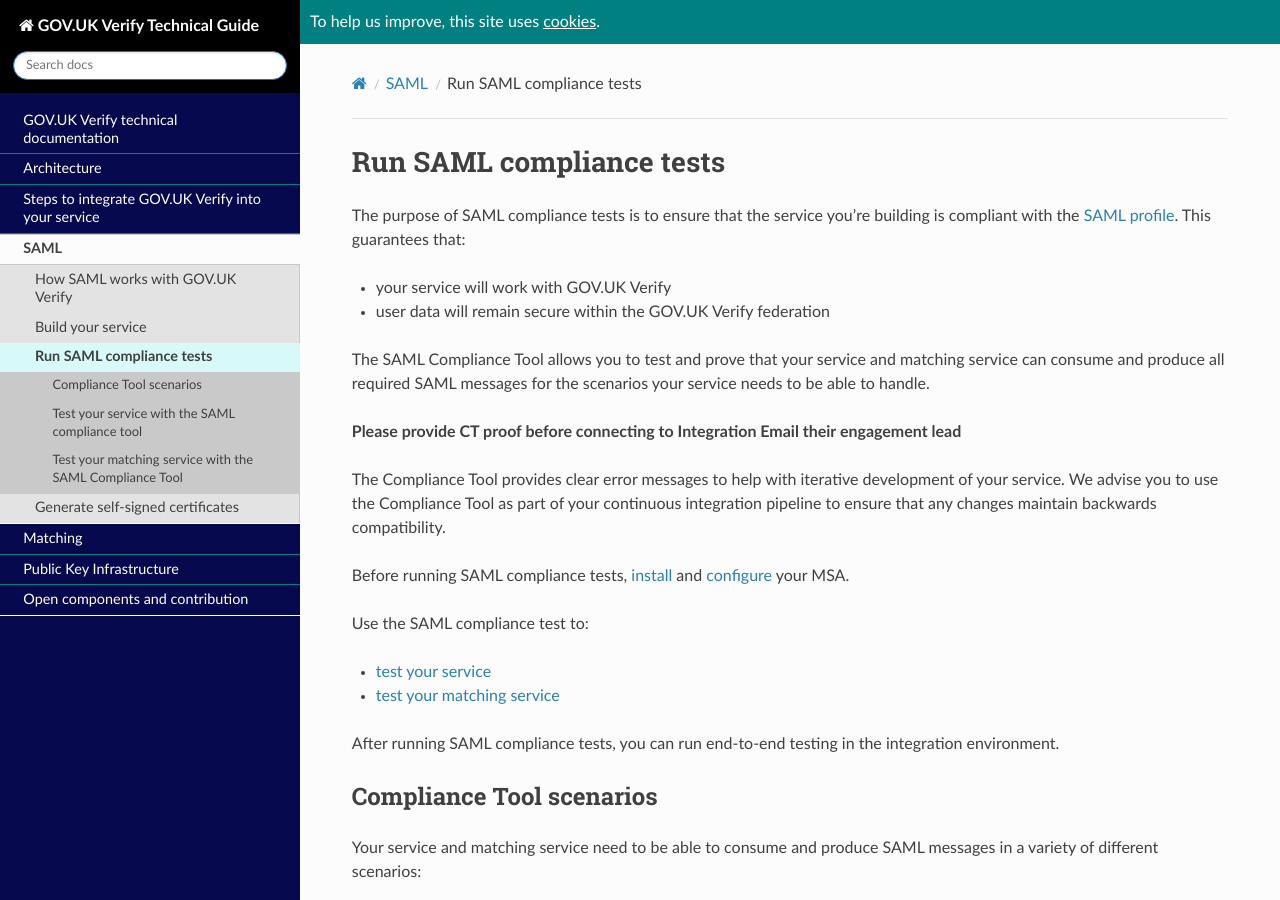
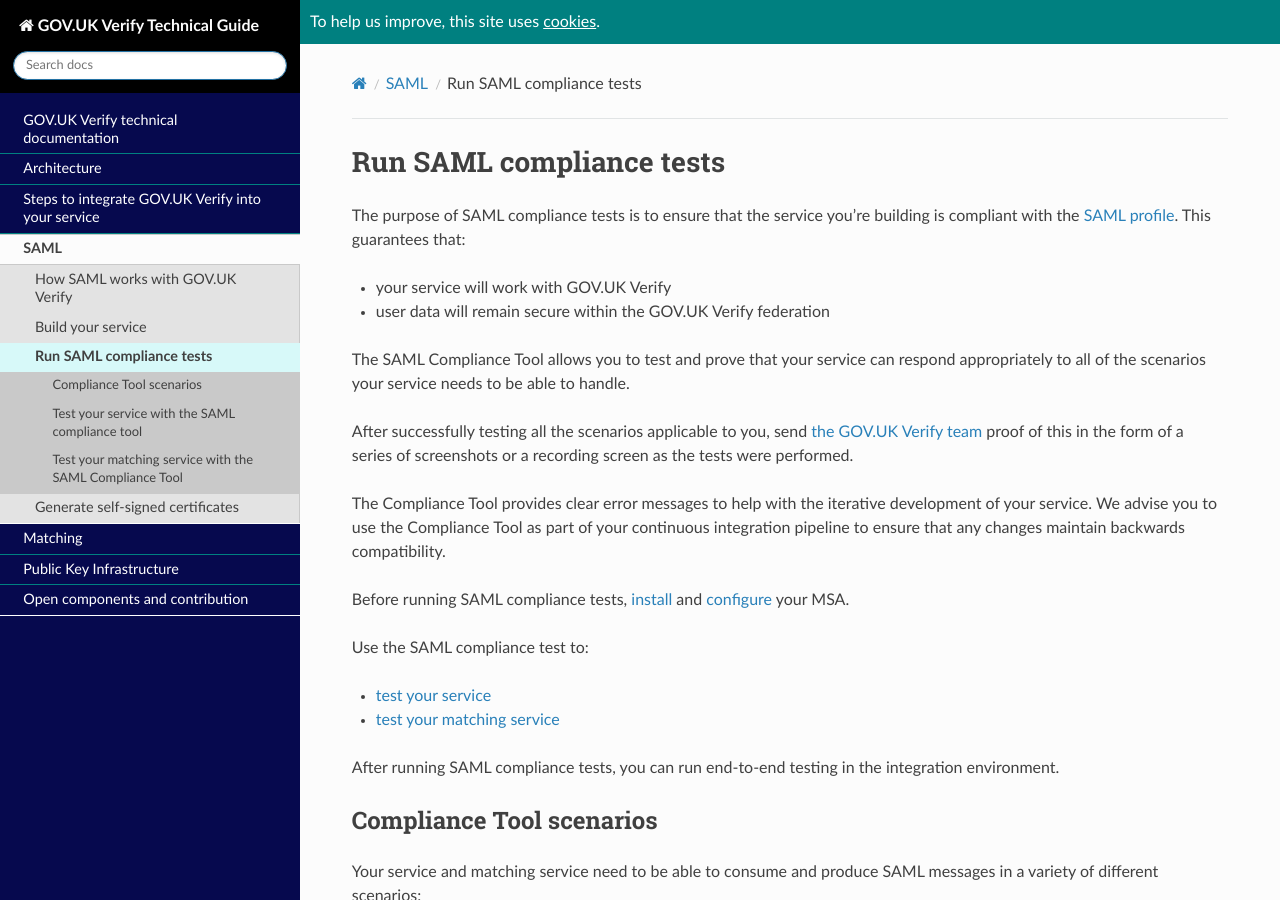
Before and after one commit to alphagov/rp-onboarding-tech-docs, a Sphinx documentation site: the page built from source/pages/saml/samlComplianceTool.rst, in a window 1280 px wide and 900 px high. Built offline with Sphinx 7.4.7 and the Read the Docs theme 2.0.0, drawn with Linux system fonts in a browser that asks for light colours; nearby versions of some CDN libraries; pages that are not in the unit, such as notebooks, are missing from menus; comment, search, counter and statistics services are not loaded; some of the changed text lies outside the part shown.

Commit message:
CT testing proof
Mentions need for proof in intro section
Added providing proof as the final step of the "Test your service with the SAML Compliance Tool" section

```diff
--- a/source/pages/saml/samlComplianceTool.rst
+++ b/source/pages/saml/samlComplianceTool.rst
@@ -8,13 +8,11 @@
 * your service will work with GOV.UK Verify
 * user data will remain secure within the GOV.UK Verify federation
 
-The SAML Compliance Tool allows you to test and prove that your service and matching service can consume and produce all required SAML messages for the scenarios your service needs to be able to handle.
+The SAML Compliance Tool allows you to test and prove that your service can respond appropriately to all of the scenarios your service needs to be able to handle.
 
-**Please provide CT proof before connecting to Integration
-Email their engagement lead**
+After successfully testing all the scenarios applicable to you, send `the GOV.UK Verify team <mailto:idasupport+onboarding@digital.cabinet-office.gov.uk>`_ proof of this in the form of a series of screenshots or a recording screen as the tests were performed.
 
-The Compliance Tool provides clear error messages to help with iterative development of your service. We advise you to use the Compliance Tool as part of your continuous integration pipeline to ensure that any changes maintain backwards compatibility.
-
+The Compliance Tool provides clear error messages to help with the iterative development of your service. We advise you to use the Compliance Tool as part of your continuous integration pipeline to ensure that any changes maintain backwards compatibility.
 
 Before running SAML compliance tests, :ref:`install <msa_install_msa>` and :ref:`configure  <ConfigureMSA>` your MSA.
 
@@ -131,7 +129,7 @@
 Test your service with the SAML compliance tool
 -----------------------------------------------------------------
 
-To use the compliance tool:
+To use the Compliance Tool:
 
 
 .. _samlCTselfsigncert:
@@ -214,6 +212,8 @@
 
 6. If the result contains ``PASSED``, access the URI provided in ``responseGeneratorLocation``. A list of test scenarios is displayed.
 7. Access the ``executeUri`` for each test scenario you want to execute. :ref:`The Compliance Tool test scenarios <samlComplianceToolScenarios>` are the possible responses for step 8 in the :ref:`SAML message flow <samlWorks>`.
+8. Send proof that your service can handle all the applicable scenarios to `the GOV.UK Verify team <mailto:idasupport+onboarding@digital.cabinet-office.gov.uk>`_. You can send the proof
+as a series of screenshots or a recording of the screen as the tests were performed.
 
 .. _samlCThubMSA:
 
```
